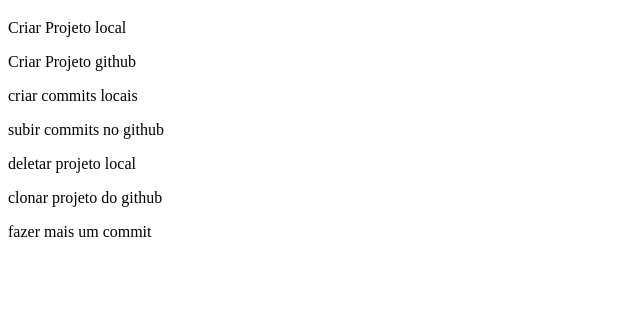
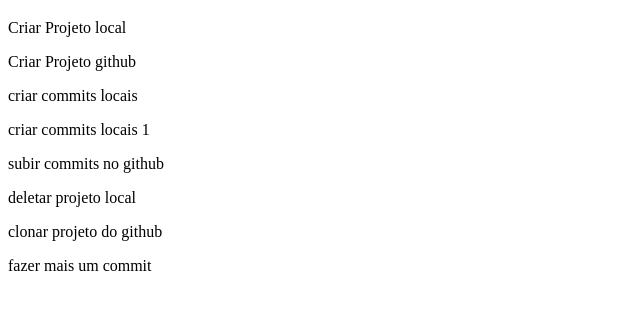
Before and after one commit to handerlr/projeto, a plain HTML site: page index.html in a window 1280 px wide. Shown: the part 61-370 px from the top of the page, without its empty margins (0-640 px from the left). Drawn offline with Linux system fonts and the light colour scheme.

Commit message:
Commit 1

```diff
--- a/index.html
+++ b/index.html
@@ -12,9 +12,11 @@
     <p>Criar Projeto local</p>
     <p>Criar Projeto github</p>
     <p>criar commits locais</p>
+    <p>criar commits locais 1</p>
     <p>subir commits no github</p>
     <p>deletar projeto local</p>
     <p>clonar projeto do github</p>
     <p>fazer mais um commit</p>
+
 </body>
 </html>
```
